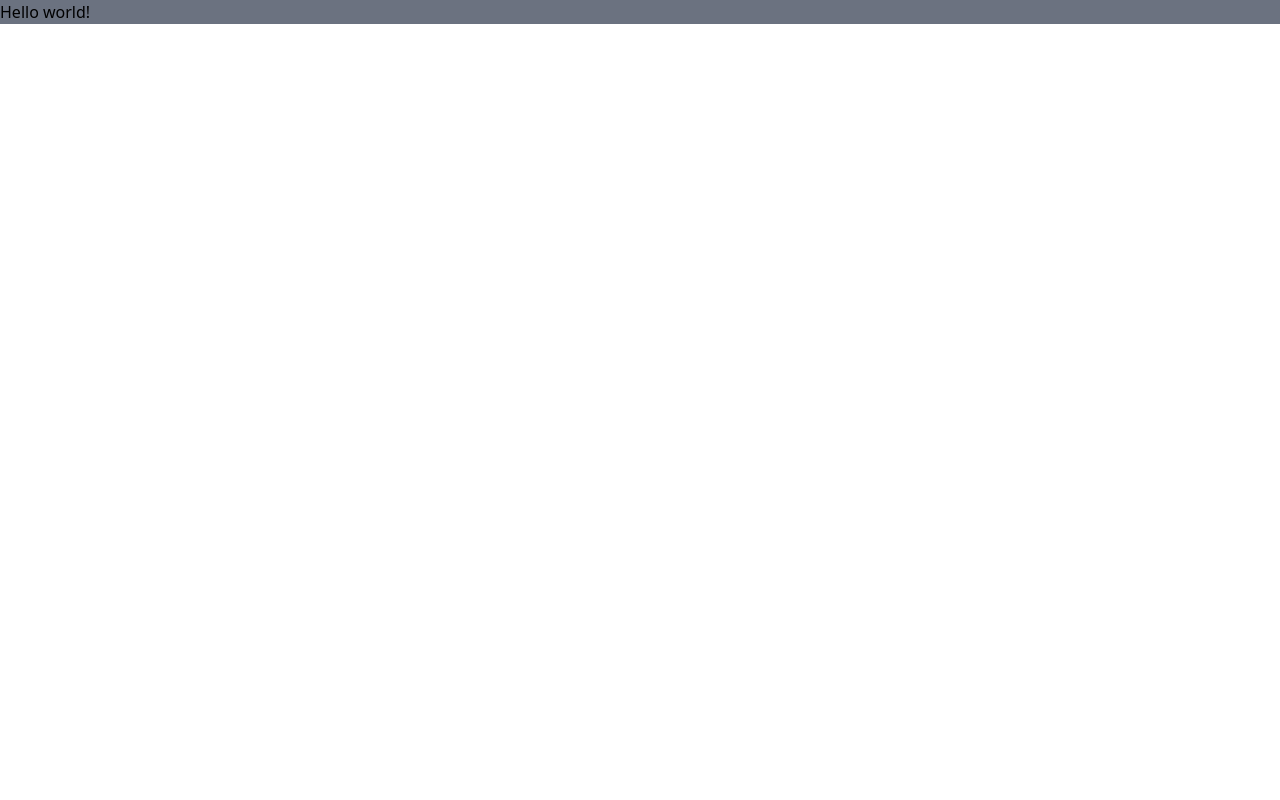
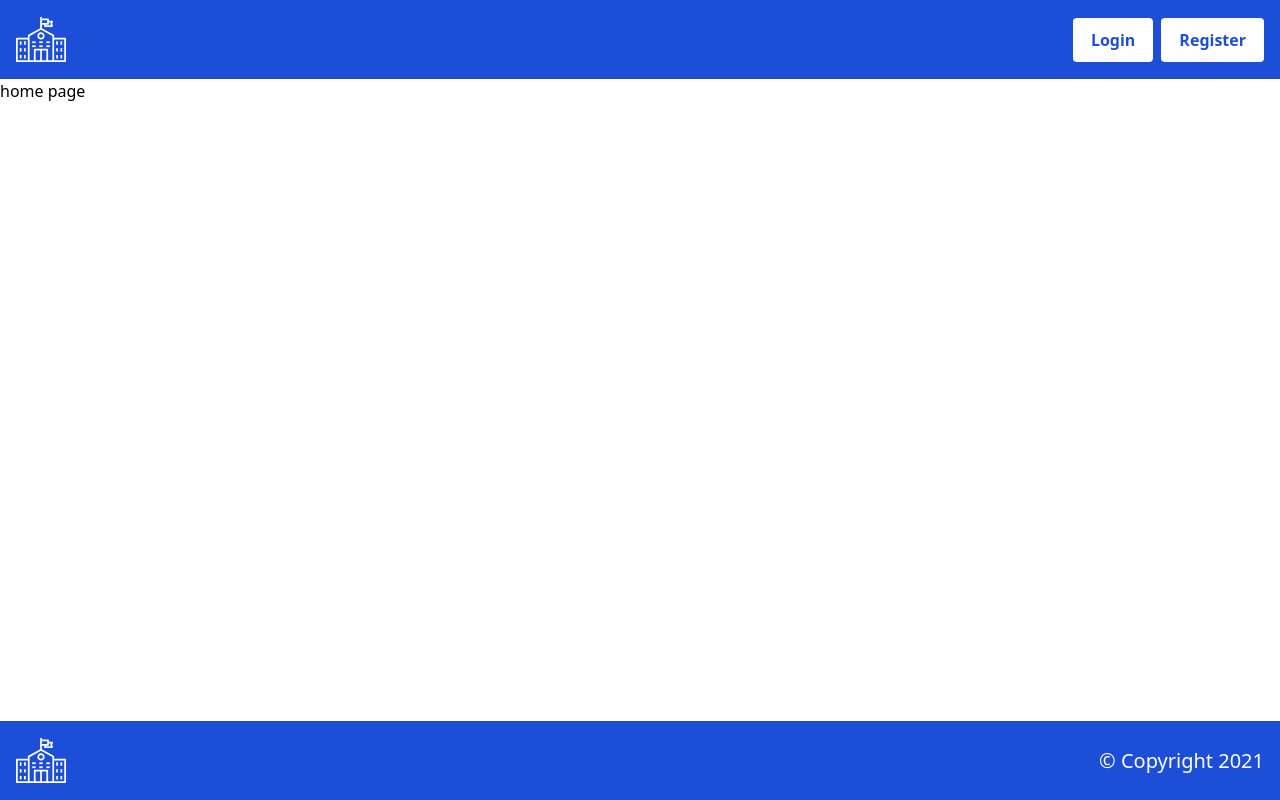
Before and after one commit to kirillsavko/school-board, a Vue app in the folder client/: page / in a window 1280 px wide. Built offline with nearby package versions, Linux system fonts and the light colour scheme.

Commit message:
feat: add base layout

```diff
--- a/client/package.json
+++ b/client/package.json
@@ -51,7 +51,10 @@
     "parserOptions": {
       "ecmaVersion": 2020
     },
-    "rules": {}
+    "rules": {
+      "import/prefer-default-export": "off",
+      "max-len": "off"
+    }
   },
   "browserslist": [
     "> 1%",
--- a/client/src/App.vue
+++ b/client/src/App.vue
@@ -1,3 +1,33 @@
 <template>
-  <router-view />
+  <div class='wrapper'>
+    <Header />
+    <main class='main'>
+      <router-view />
+    </main>
+    <Footer />
+  </div>
 </template>
+
+<script lang="ts">
+import Header from '@/components/Header.vue';
+import Footer from '@/components/Footer.vue';
+
+export default {
+  components: {
+    Header,
+    Footer,
+  },
+};
+</script>
+
+<style lang="scss" scoped>
+.wrapper {
+  display: flex;
+  flex-direction: column;
+  min-height: 100vh;
+}
+
+.main {
+  flex: 1;
+}
+</style>
--- /dev/null
+++ b/client/src/components/Button.vue
@@ -0,0 +1,27 @@
+<template>
+  <button
+    class="
+      py-2
+      px-4
+      font-bold
+      bg-white
+      text-blue-700
+      border-2
+      border-white
+      hover:bg-blue-700
+      hover:text-white
+      rounded
+      transition
+    "
+  >
+    {{ children }}
+  </button>
+</template>
+
+<script lang="ts">
+export default {
+  props: {
+    children: String,
+  },
+};
+</script>
--- /dev/null
+++ b/client/src/components/Footer.vue
@@ -0,0 +1,43 @@
+<template>
+  <footer class="footer bg-blue-700">
+    <div
+      class="
+        mx-auto
+        p-4
+        flex
+        items-center
+        justify-between
+        container
+      "
+    >
+      <router-link
+        :to='routesList.main'
+        class='header__logo'
+      >
+        <img src='@/assets/img/icons/logo-icon.svg' alt=''>
+      </router-link>
+      <div
+        class='
+          text-white
+          text-xl
+        '
+      >
+        © Copyright 2021
+      </div>
+    </div>
+  </footer>
+</template>
+
+<script lang='ts'>
+import { routes } from '@/constants';
+
+export default {
+  setup() {
+    const routesList = routes;
+
+    return {
+      routesList,
+    };
+  },
+};
+</script>
--- /dev/null
+++ b/client/src/components/Header.vue
@@ -0,0 +1,48 @@
+<template>
+  <header class="header bg-blue-700">
+    <div
+      class="
+        mx-auto
+        p-4
+        flex
+        items-center
+        justify-between
+        container
+      "
+    >
+      <router-link
+        :to='routesList.main'
+        class='header__logo'
+      >
+        <img src='@/assets/img/icons/logo-icon.svg' alt=''>
+      </router-link>
+      <div class='header__buttons'>
+        <Button
+          children="Login"
+          class="mr-2"
+        />
+        <Button
+          children="Register"
+        />
+      </div>
+    </div>
+  </header>
+</template>
+
+<script lang='ts'>
+import { routes } from '@/constants';
+import Button from '@/components/Button.vue';
+
+export default {
+  components: {
+    Button,
+  },
+  setup() {
+    const routesList = routes;
+
+    return {
+      routesList,
+    };
+  },
+};
+</script>
--- a/client/src/components/HelloWorld.vue
+++ /dev/null
@@ -1,5 +0,0 @@
-<template>
-  <div class="home bg-gray-500">
-    <h1>Hello world!</h1>
-  </div>
-</template>
--- /dev/null
+++ b/client/src/constants/index.ts
@@ -0,0 +1 @@
+export * from './routes';
--- /dev/null
+++ b/client/src/constants/routes.ts
@@ -0,0 +1,3 @@
+export const routes = {
+  main: '/',
+};
--- a/client/src/views/Home.vue
+++ b/client/src/views/Home.vue
@@ -1,17 +1,5 @@
 <template>
-  <div class="home">
-    <HelloWorld />
+  <div class="container mx-auto">
+    home page
   </div>
 </template>
-
-<script lang="ts">
-import { defineComponent } from 'vue';
-
-import HelloWorld from '../components/HelloWorld.vue';
-
-export default defineComponent({
-  components: {
-    HelloWorld,
-  },
-});
-</script>
```
Also changed, not shown: client/src/assets/img/icons/logo-icon.svg (added).
